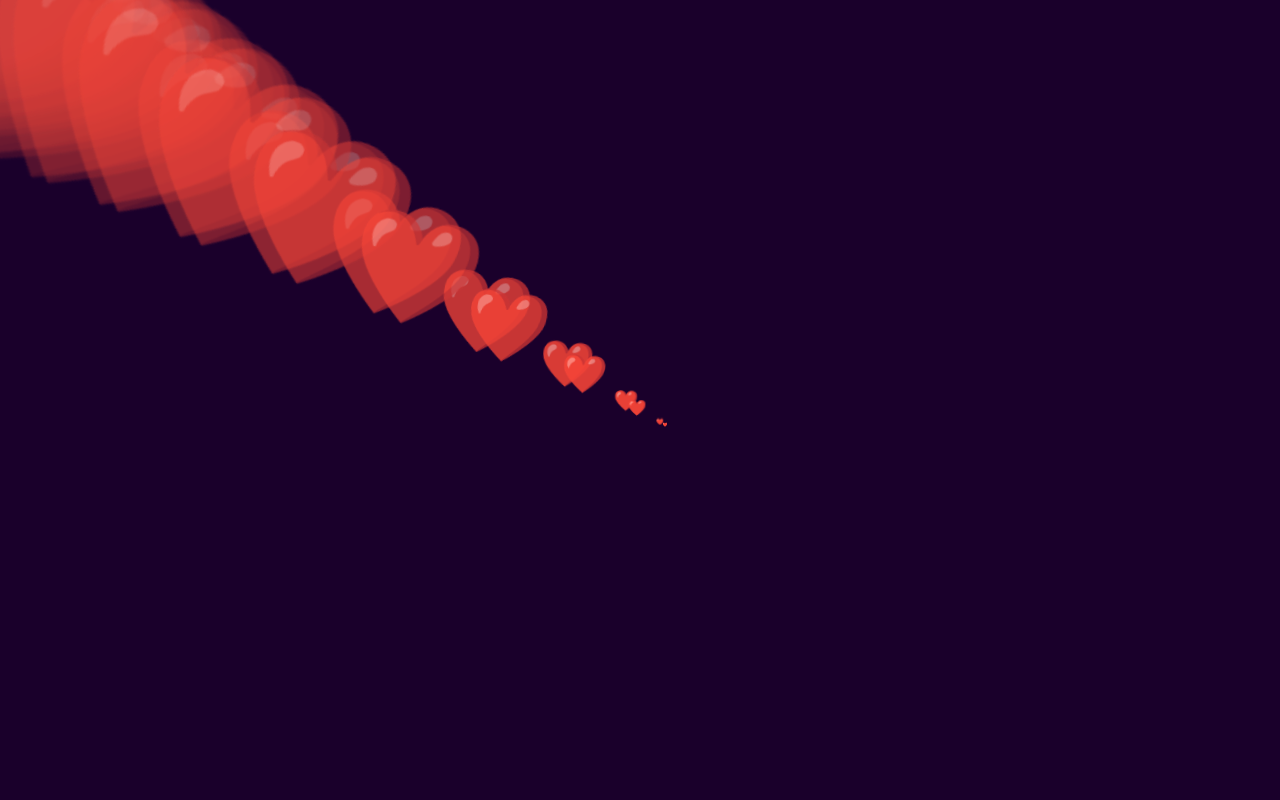
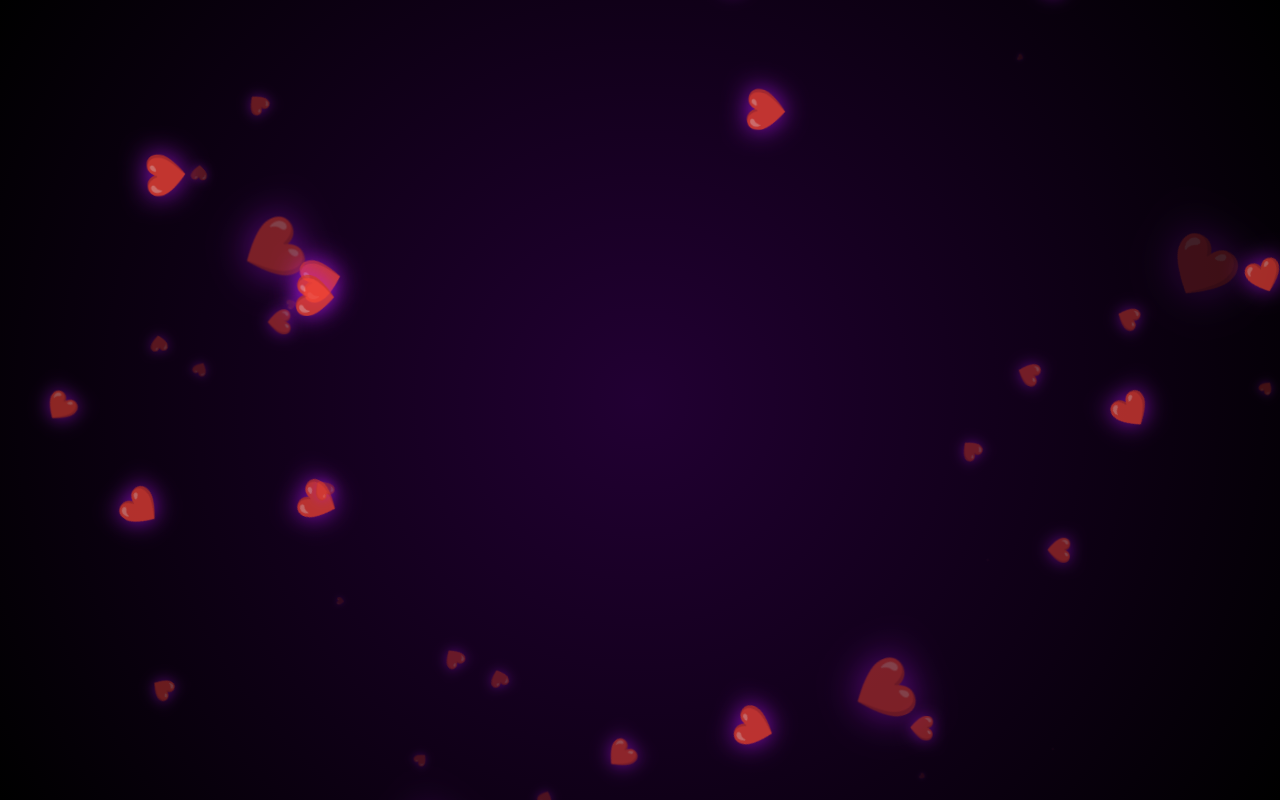
Before and after one commit to remosmiles/Sina, a plain HTML site: page index.html in a window 1280 px wide. Both pictures are taken after a click on the button "ZUGRIFF BESTÄTIGEN". Drawn offline with Linux system fonts and the light colour scheme.

Commit message:
Update index.html

```diff
--- a/index.html
+++ b/index.html
@@ -33,16 +33,22 @@
         .start-btn { margin-top: 25px; padding: 15px 40px; background: var(--neon-purple); border: none; color: white; border-radius: 50px; cursor: pointer; font-weight: bold; font-family: 'Montserrat'; transition: 0.3s; }
         .start-btn:hover { transform: scale(1.1); box-shadow: 0 0 20px var(--neon-purple); }
 
-        /* --- STAGE 2: HERZ-TUNNEL --- */
+        /* --- STAGE 2: SPIRAL-TUNNEL NACH INNEN --- */
         #tunnel {
             display: none; position: fixed; top: 0; left: 0; width: 100%; height: 100%;
-            background: #1a002b; z-index: 1000; overflow: hidden;
+            background: radial-gradient(circle, #220033, #000); z-index: 1000; overflow: hidden;
         }
 
-        .heart { position: absolute; color: white; font-size: 40px; animation: heartZoom 1.5s infinite; opacity: 0; }
-        @keyframes heartZoom {
-            0% { transform: scale(0.1) rotate(0deg); opacity: 1; top: 50%; left: 50%; }
-            100% { transform: scale(8) rotate(45deg); opacity: 0; top: -10%; left: -10%; }
+        .spiral-heart {
+            position: absolute; top: 50%; left: 50%; color: var(--neon-pink); font-size: 30px; opacity: 0;
+            filter: drop-shadow(0 0 10px var(--neon-purple));
+            animation: spiralSuck 2.5s infinite linear;
+        }
+
+        @keyframes spiralSuck {
+            0% { transform: translate(-50%, -50%) rotate(0deg) scale(2); opacity: 0; }
+            20% { opacity: 1; }
+            100% { transform: translate(-50%, -50%) rotate(720deg) scale(0); opacity: 0; }
         }
 
         /* --- STAGE 3: TÜREN --- */
@@ -68,7 +74,6 @@
             background: #000; overflow: hidden; position: relative;
         }
 
-        /* Wave Background Animation */
         .wave-bg {
             position: absolute; width: 200%; height: 200%;
             background: repeating-linear-gradient(45deg, #000, #1a002b 10%, #000 20%);
@@ -136,7 +141,7 @@
         <div class="wave-bg"></div>
         <div class="riddle-content">
             <h2 id="riddle-text" style="color: var(--neon-blue); text-shadow: 0 0 10px var(--neon-blue);">Sicherheitsabfrage:</h2>
-            <p style="font-size: 1.2rem;">Wer siehst du selten, denkt aber immer an dich?</p>
+            <p style="font-size: 1.2rem;">Wen siehst du selten, denkt aber immer an dich?</p>
             <input type="text" id="answer" placeholder="NAME..." autocomplete="off">
             <br>
             <button class="start-btn" style="background: var(--neon-blue); box-shadow: 0 0 15px var(--neon-blue);" onclick="checkRiddle()">LOGIN</button>
@@ -174,17 +179,30 @@
             document.getElementById('start-screen').style.display = 'none';
             const tunnel = document.getElementById('tunnel');
             tunnel.style.display = 'block';
-            for(let i=0; i<60; i++) {
+
+            // Spirale generieren
+            for(let i=0; i<80; i++) {
                 let h = document.createElement('div');
-                h.className = 'heart';
+                h.className = 'spiral-heart';
                 h.innerText = '❤️';
-                h.style.animationDelay = (i * 0.08) + 's';
+
+                // Zufällige Position im Kreis um die Mitte
+                const angle = Math.random() * 360;
+                const distance = 300 + Math.random() * 500;
+                const x = Math.cos(angle) * distance;
+                const y = Math.sin(angle) * distance;
+
+                h.style.marginLeft = x + 'px';
+                h.style.marginTop = y + 'px';
+                h.style.animationDelay = (Math.random() * 2) + 's';
+
                 tunnel.appendChild(h);
             }
+
             setTimeout(() => {
                 tunnel.style.display = 'none';
                 document.getElementById('doors-screen').style.display = 'flex';
-            }, 3000);
+            }, 4000); // 4 Sekunden für den Wirbel-Effekt
         }
 
         function goToRiddle() {
```
